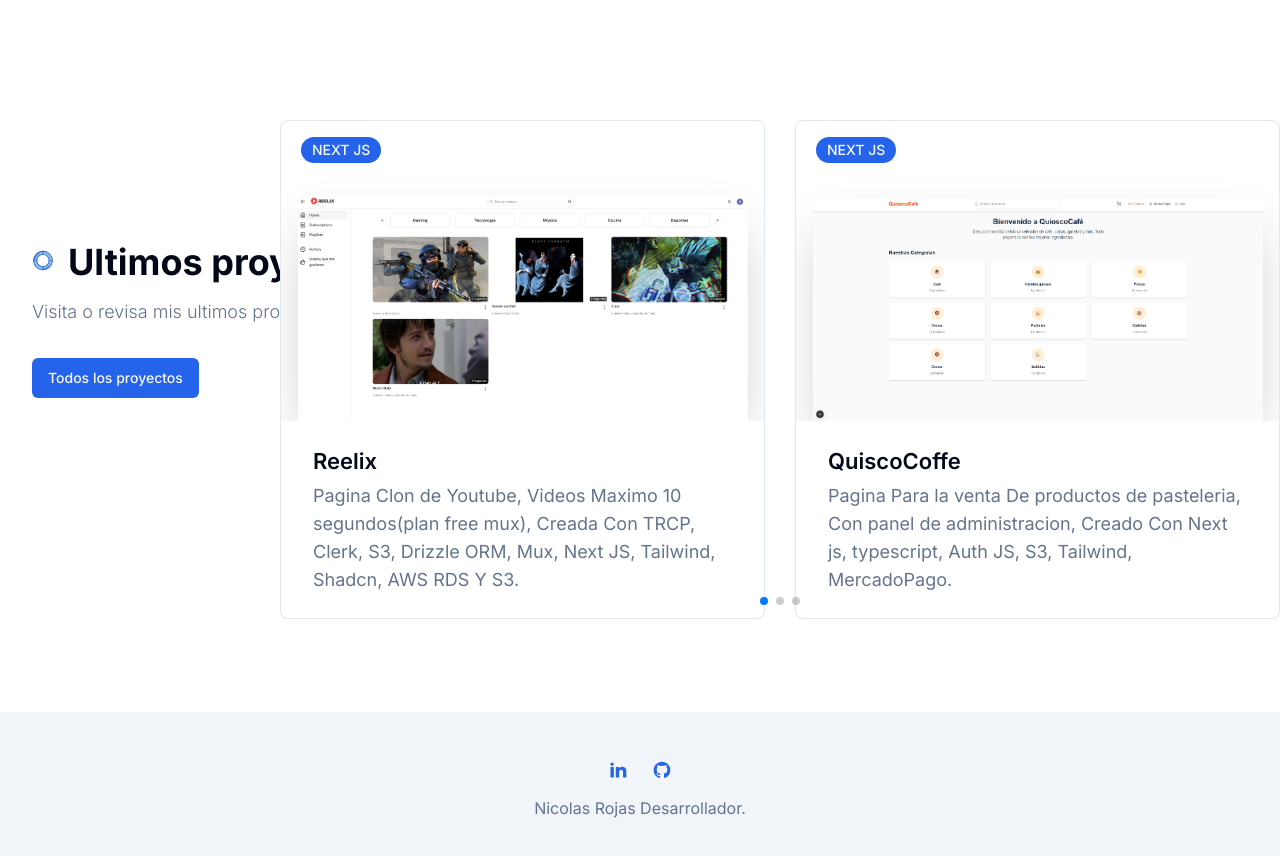
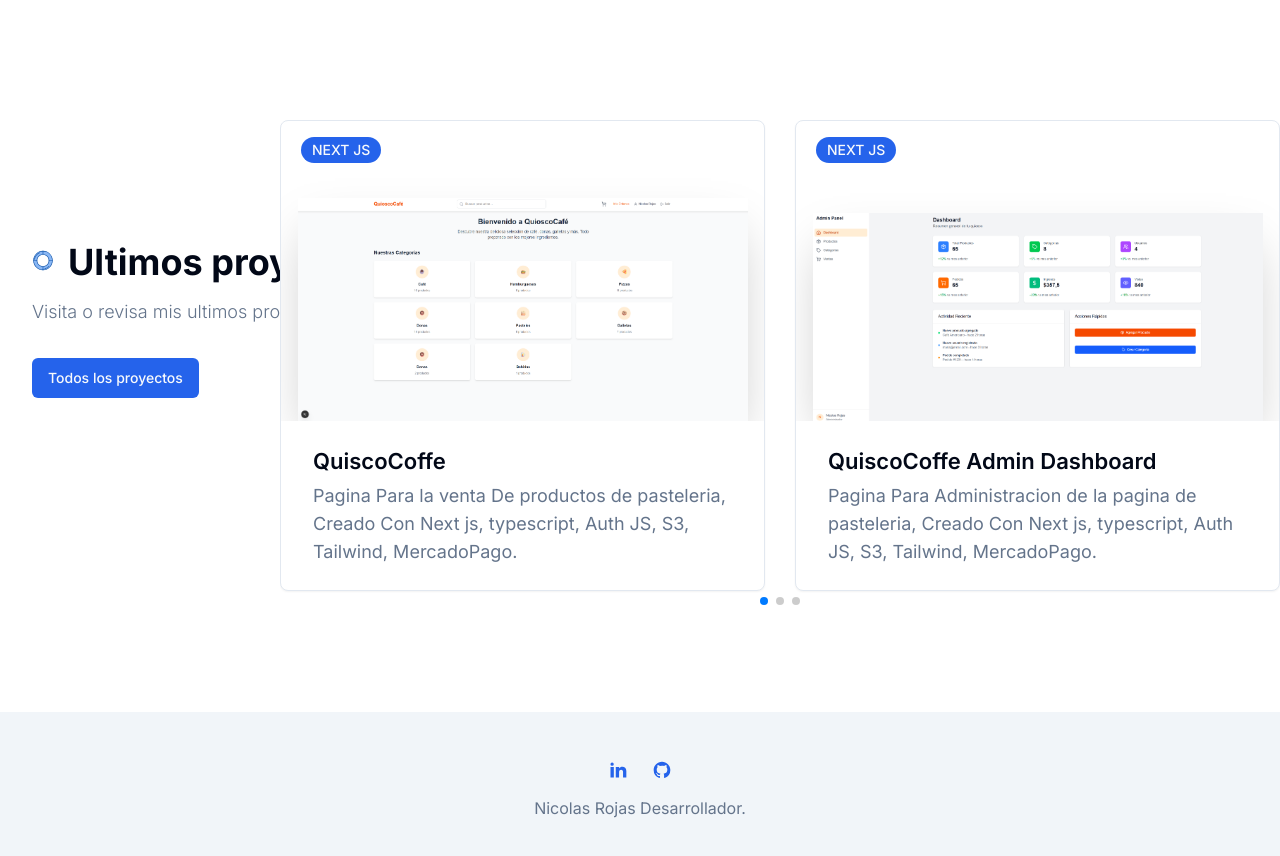
Before and after one commit to niko1275/nrojas-portafolio, a Next.js app: page / in a window 1280 px wide. Shown: the part 1540-2396 px from the top of the page. Built offline with nearby package versions, Linux system fonts and the light colour scheme.

Commit message:
Nuevo proyecto

```diff
--- a/app/projects/page.jsx
+++ b/app/projects/page.jsx
@@ -4,6 +4,24 @@ import { Tabs, TabsList, TabsContent, TabsTrigger } from '@/components/ui/tabs';
 import ProjectCard from '@/components/ProjectCard';
 
 const projectData = [
+    {
+        image: '/work/Admin.png',
+        category: 'Next JS',
+        name: 'QuiscoCoffe Admin Dashboard',
+        description:
+          'Pagina Para la Administracion de tienda de productos de pasteria, Creado Con Next js, Shadcn, Prisma, typescript, Auth JS, S3, Tailwind, MercadoPago.',
+        link: 'https://quisco-coffe.vercel.app',
+        github: 'https://github.com/niko1275',
+      },
+       {
+        image: '/work/QuiscoCoffe.png',
+        category: 'Next JS',
+        name: 'QuiscoCoffe',
+        description:
+          'Pagina Para la venta De productos de pasteleria, Con panel de administracion, Creado Con Next js, Prisma, typescript, Auth JS, S3, Tailwind, MercadoPago.',
+        link: 'https://quisco-coffe.vercel.app',
+        github: 'https://github.com/niko1275',
+      },
 
    {
     image: '/work/ReelixAPP.png',
@@ -22,15 +40,7 @@ const projectData = [
       link:'https://dashboard-e.vercel.app/dashboard',
       github:'https://github.com/niko1275/dashboard-e',
     },
-    {
-        image: '/work/QuiscoCoffe.png',
-        category: 'Next JS',
-        name: 'QuiscoCoffe',
-        description:
-          'Pagina Para la venta De productos de pasteleria, Con panel de administracion, Creado Con Next js, typescript, Auth JS, S3, Tailwind, MercadoPago.',
-        link: 'https://quisco-coffe.vercel.app',
-        github: 'https://github.com/niko1275',
-      },
+
       {
         image: '/work/socialapp.png',
         category: 'React JS',
--- a/components/Work.jsx
+++ b/components/Work.jsx
@@ -13,6 +13,25 @@ import ProjectCard from '@/components/ProjectCard';
 
 const projectData = [
 
+   {
+    image: '/work/QuiscoCoffe.png',
+    category: 'Next JS',
+    name: 'QuiscoCoffe',
+    description:
+      'Pagina Para la venta De productos de pasteleria, Creado Con Next js, typescript, Auth JS, S3, Tailwind, MercadoPago.',
+    link: 'https://quisco-coffe.vercel.app',
+    github: 'https://github.com/niko1275',
+  },
+
+   {
+    image: '/work/Admin.png',
+    category: 'Next JS',
+    name: 'QuiscoCoffe Admin Dashboard',
+    description:
+      'Pagina Para Administracion de la pagina de pasteleria, Creado Con Next js, typescript, Auth JS, S3, Tailwind, MercadoPago.',
+    link: 'https://quisco-coffe.vercel.app/admin',
+    github: 'https://github.com/niko1275',
+  },
     {
     image: '/work/ReelixAPP.png',
     category: 'next js',
@@ -22,15 +41,7 @@ const projectData = [
     link: 'https://reelix-one.vercel.app/',
     github: '/https://github.com/niko1275/Reelix',
   },
-  {
-    image: '/work/QuiscoCoffe.png',
-    category: 'Next JS',
-    name: 'QuiscoCoffe',
-    description:
-      'Pagina Para la venta De productos de pasteleria, Con panel de administracion, Creado Con Next js, typescript, Auth JS, S3, Tailwind, MercadoPago.',
-    link: 'https://quisco-coffe.vercel.app',
-    github: 'https://github.com/niko1275',
-  },
+
   {
     image: '/work/socialapp.png',
     category: 'react js',
```
Also changed, not shown: public/work/Admin.png (added), 1 other file (tests, documents, lock files or other folders).
